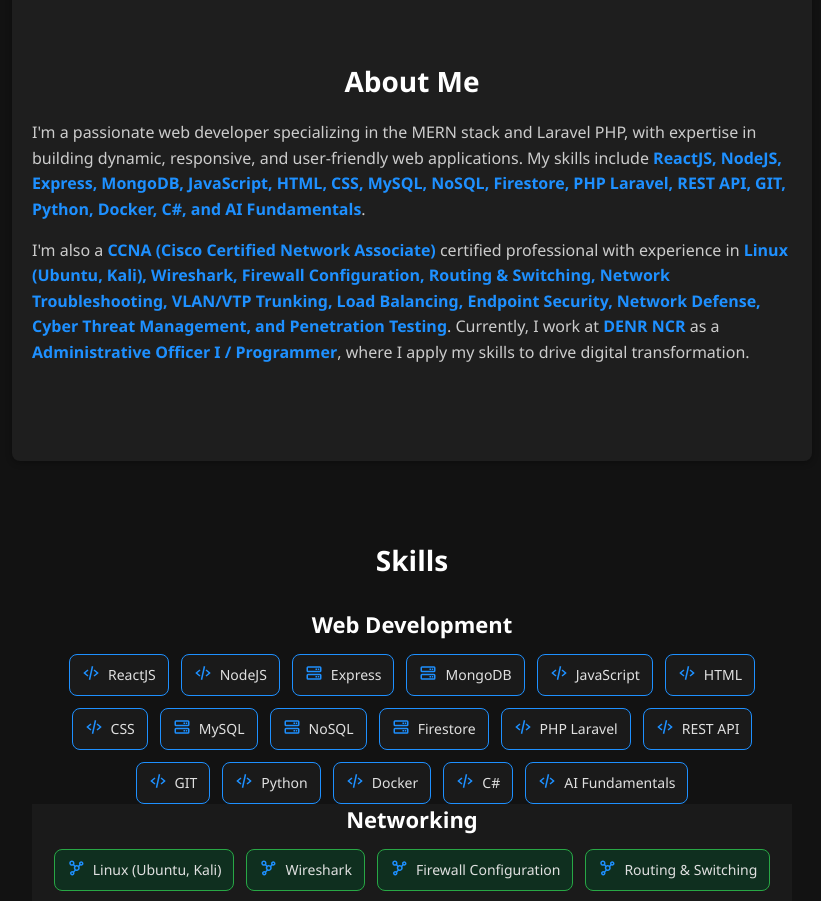
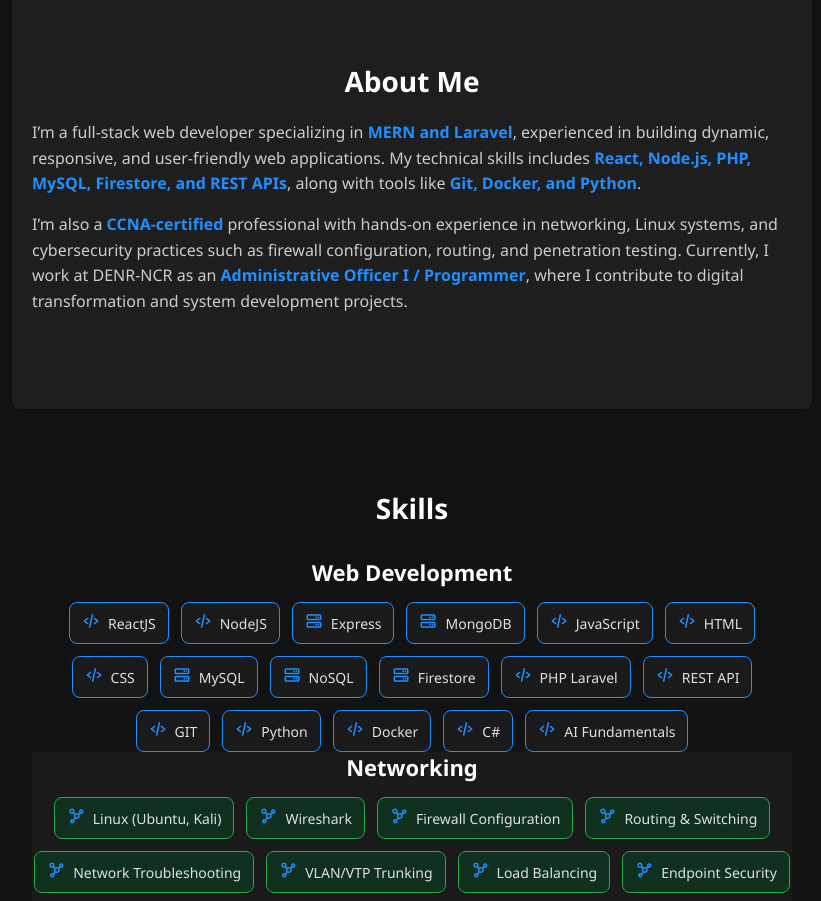
Before and after one commit to redsmite/react-portofolio, a React (Create React App) app: page / in a window 1280 px wide. Shown: the part 1200-2101 px from the top of the page, without its empty margins (228-1049 px from the left). Built offline with nearby package versions, Linux system fonts and the light colour scheme.

Commit message:
update about me section

```diff
--- a/src/components/About.jsx
+++ b/src/components/About.jsx
@@ -6,10 +6,10 @@
 <section id="about" className="about-section">
   <h2>About Me</h2>
   <p>
-    I'm a passionate web developer specializing in the MERN stack and Laravel PHP, with expertise in building dynamic, responsive, and user-friendly web applications. My skills include <strong>ReactJS, NodeJS, Express, MongoDB, JavaScript, HTML, CSS, MySQL, NoSQL, Firestore, PHP Laravel, REST API, GIT, Python, Docker, C#, and AI Fundamentals</strong>.
+    I’m a full-stack web developer specializing in <strong>MERN and Laravel</strong>, experienced in building dynamic, responsive, and user-friendly web applications. My technical skills includes <strong>React, Node.js, PHP, MySQL, Firestore, and REST APIs</strong>, along with tools like <strong>Git, Docker, and Python</strong>.
   </p>
   <p>
-    I'm also a <strong>CCNA (Cisco Certified Network Associate)</strong> certified professional with experience in <strong>Linux (Ubuntu, Kali), Wireshark, Firewall Configuration, Routing & Switching, Network Troubleshooting, VLAN/VTP Trunking, Load Balancing, Endpoint Security, Network Defense, Cyber Threat Management, and Penetration Testing</strong>. Currently, I work at <strong>DENR NCR</strong> as a <strong>Administrative Officer I / Programmer</strong>, where I apply my skills to drive digital transformation.
+I’m also a <strong>CCNA-certified</strong> professional with hands-on experience in networking, Linux systems, and cybersecurity practices such as firewall configuration, routing, and penetration testing. Currently, I work at DENR-NCR as an <strong>Administrative Officer I / Programmer</strong>, where I contribute to digital transformation and system development projects.
   </p>
 </section>
   );
```
